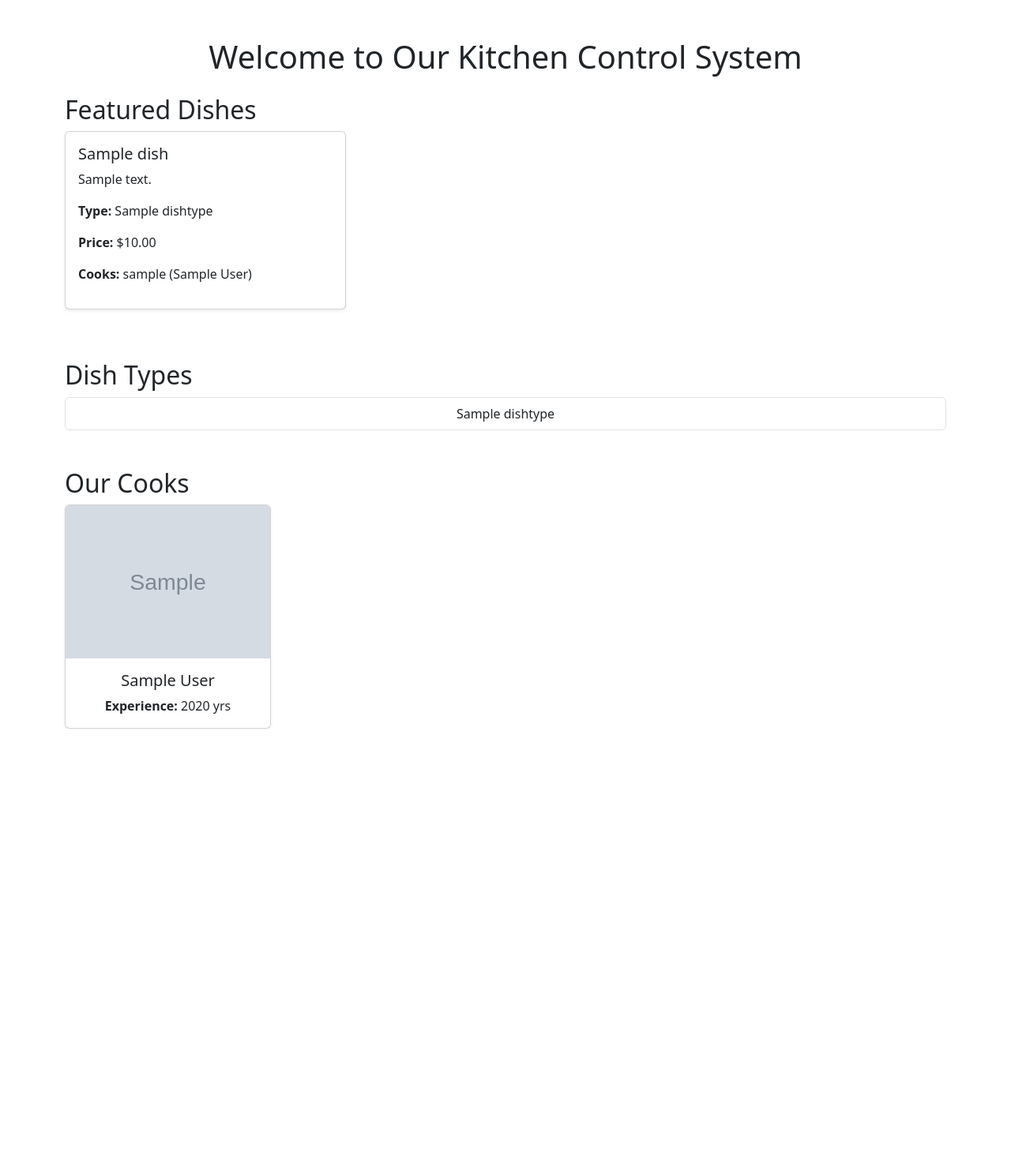
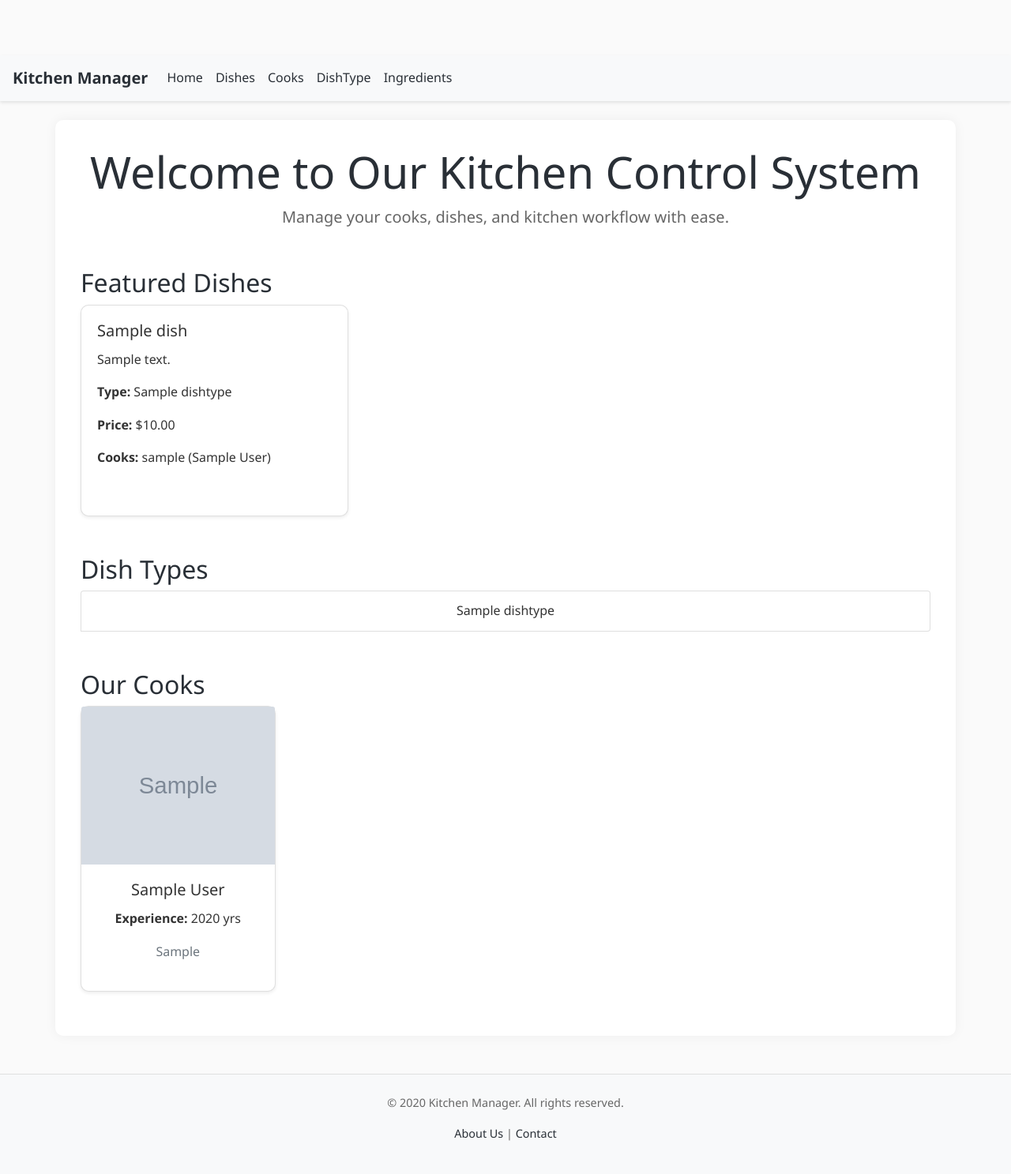
Before and after one commit to weuis/mono_restaurant, a Django app: template templates/mono_app/index.html in a window 1280 px wide. Shown: the whole page at 79% size. Before the commit the page ends 923 px from the top, so only its background shows below. Run offline with Django 5.2, Linux system fonts and the light colour scheme; tables that the repository leaves empty hold one stand-in row (values such as "Sample post"); the template is opened without the code that fills it: values that come from a table or form of the project are taken from there, most other values are stand-ins (such as "Sample title", 1, 10 or a date in 2020); grey boxes marked "Sample" are stand-in pictures; some libraries are stand-ins or nearby versions.

Commit message:
Update base.html, index.html, style.css

```diff
--- a/static/css/styles.css
+++ b/static/css/styles.css
@@ -7,61 +7,106 @@
     --padding: 1rem;
 }
 
+/* Reset */
 * {
     box-sizing: border-box;
     margin: 0;
     padding: 0;
 }
 
+/* Body & Global */
 body {
     font-family: 'Segoe UI', sans-serif;
     background-color: var(--bg-color);
     color: var(--text-color);
     line-height: 1.6;
-    padding-top: 60px;
+    padding-top: 70px; /* Offset for fixed navbar */
 }
 
-.container {
-    width: 90%;
-    max-width: 960px;
-    margin: auto;
+a {
+    transition: color 0.2s ease-in-out;
 }
 
-header {
-    background-color: var(--primary-color);
-    color: white;
-    position: fixed;
-    top: 0;
-    width: 100%;
-    padding: var(--padding) 0;
-    z-index: 1000;
-    box-shadow: 0 4px 6px rgba(0, 0, 0, 0.1);
+a:hover {
+    color: var(--accent-color);
+    text-decoration: none;
 }
 
-.header {
-    display: flex;
-    justify-content: space-between;
-    align-items: center;
+main.container {
+    background-color: #fff;
+    padding: 2rem;
+    border-radius: var(--radius);
+    box-shadow: 0 0 15px rgba(0, 0, 0, 0.05);
 }
 
-header a {
-    color: white;
-    text-decoration: none;
-    margin-left: 1rem;
-    font-weight: bold;
+/* Navbar */
+.navbar {
+    box-shadow: 0 2px 4px rgba(0, 0, 0, 0.1);
 }
 
-main {
-    padding: var(--padding);
-    background-color: white;
-    border-radius: var(--radius);
-    box-shadow: 0 0 10px rgba(0, 0, 0, 0.05);
+.navbar-brand {
+    font-weight: bold;
+    color: var(--primary-color) !important;
 }
 
+.navbar-light .navbar-nav .nav-link {
+    color: var(--primary-color);
+    font-weight: 500;
+}
+
+.navbar-light .navbar-nav .nav-link.active,
+.navbar-light .navbar-nav .nav-link:hover {
+    color: var(--accent-color);
+}
+
+/* Cards */
+.card {
+    border-radius: var(--radius);
+}
+
+.card-img-top {
+    object-fit: cover;
+    height: 200px;
+}
+
+/* Footer */
 footer {
-    margin-top: 2rem;
-    padding: 1rem;
+    background-color: #f8f9fa;
+    color: #666;
+    font-size: 0.9rem;
+    border-top: 1px solid #e0e0e0;
+}
+
+footer a {
+    color: var(--primary-color);
+}
+
+footer a:hover {
+    color: var(--accent-color);
+}
+
+/* Headings */
+h1, h2, h3, h4 {
+    color: var(--primary-color);
+}
+
+.lead {
+    color: #666;
+}
+
+/* Utility */
+.text-center {
     text-align: center;
-    font-size: 0.9rem;
-    color: #aaa;
 }
+
+.mt-4 {
+    margin-top: 1.5rem !important;
+}
+
+.mt-5 {
+    margin-top: 3rem !important;
+}
+
+.mb-5 {
+    margin-bottom: 3rem !important;
+}
--- a/templates/base.html
+++ b/templates/base.html
@@ -3,35 +3,48 @@
 <html lang="en">
 <head>
   <meta charset="UTF-8">
+  <meta name="viewport" content="width=device-width, initial-scale=1.0">
   <title>{% block title %}Kitchen Manager{% endblock %}</title>
-    <meta name="viewport" content="width=device-width, initial-scale=1">
 
+  <!-- Bootstrap CSS -->
+  <link rel="stylesheet" href="https://stackpath.bootstrapcdn.com/bootstrap/4.5.2/css/bootstrap.min.css">
   <link rel="stylesheet" href="{% static 'css/styles.css' %}">
+
   {% block extra_head %}{% endblock %}
 </head>
 <body>
 <header>
-        <div class="container header">
-            <h1><a href="{% url 'dish_list' %}">Kitchen Manager</a></h1>
-            <nav>
-                {% if user.is_authenticated %}
-                    <span>👨‍🍳 {{ user.first_name }} {{ user.last_name }}</span>
-                    <a href="{% url 'logout' %}">Log out</a>
-                {% else %}
-                    <a href="{% url 'login' %}">Log in</a>
-                {% endif %}
+  <nav class="navbar navbar-expand-lg navbar-light bg-light">
+    <a class="navbar-brand" href="{% url 'mono_app:index' %}">Kitchen Manager</a>
+    <button class="navbar-toggler" type="button" data-toggle="collapse" data-target="#navbarNav"
+            aria-controls="navbarNav" aria-expanded="false" aria-label="Toggle navigation">
+      <span class="navbar-toggler-icon"></span>
+    </button>
+
+    <div class="collapse navbar-collapse" id="navbarNav">
+      <ul class="navbar-nav mr-auto">
+          <li class="nav-item"><a class="nav-link" href="#">Home</a></li>
+          <li class="nav-item"><a class="nav-link" href="#">Dishes</a></li>
+          <li class="nav-item"><a class="nav-link" href="#">Cooks</a></li>
+          <li class="nav-item"><a class="nav-link" href="#">DishType</a></li>
+          <li class="nav-item"><a class="nav-link" href="#">Ingredients</a></li>
+      </ul>
+    </div>
   </nav>
-        </div>
 </header>
 
-    <main class="container">
+<main class="container mt-4">
   {% block content %}{% endblock %}
 </main>
 
-    <footer>
-        <div class="container">
+<footer class="bg-light text-center py-4 mt-5">
   <p>&copy; {{ now.year }} Kitchen Manager. All rights reserved.</p>
-        </div>
+  <p><a href="#">About Us</a> | <a href="#">Contact</a></p>
 </footer>
+
+<!-- Bootstrap JS -->
+<script src="https://code.jquery.com/jquery-3.5.1.slim.min.js"></script>
+<script src="https://cdn.jsdelivr.net/npm/@popperjs/core@2.9.2/dist/umd/popper.min.js"></script>
+<script src="https://stackpath.bootstrapcdn.com/bootstrap/4.5.2/js/bootstrap.min.js"></script>
 </body>
 </html>
--- a/templates/mono_app/index.html
+++ b/templates/mono_app/index.html
@@ -1,23 +1,21 @@
-<!-- templates/index.html -->
+{% extends "base.html" %}
 {% load static %}
-<!DOCTYPE html>
-<html lang="en">
-<head>
-    <meta charset="UTF-8">
-    <title>Home | Restaurant Kitchen</title>
-    <link rel="stylesheet" href="{% static 'css/bootstrap.min.css' %}">
-</head>
-<body>
-<div class="container mt-5">
-    <h1 class="text-center mb-4">Welcome to Our Kitchen Control System</h1>
+
+{% block title %}Home | Restaurant Kitchen{% endblock %}
+
+{% block content %}
+<div class="text-center mb-5">
+    <h1 class="display-4">Welcome to Our Kitchen Control System</h1>
+    <p class="lead">Manage your cooks, dishes, and kitchen workflow with ease.</p>
+</div>
 
 <section class="mb-5">
     <h2>Featured Dishes</h2>
     <div class="row">
         {% for dish in dishes %}
             <div class="col-md-4">
-                    <div class="card mb-3 shadow-sm">
-                        <div class="card-body">
+                <div class="card mb-4 shadow-sm h-100">
+                    <div class="card-body d-flex flex-column">
                         <h5 class="card-title">{{ dish.name }}</h5>
                         <p class="card-text">{{ dish.description|truncatewords:15 }}</p>
                         <p><strong>Type:</strong> {{ dish.dish_type.name }}</p>
@@ -26,15 +24,21 @@
                     </div>
                 </div>
             </div>
+        {% empty %}
+            <div class="col-12">
+                <p>No dishes found.</p>
+            </div>
         {% endfor %}
     </div>
 </section>
 
 <section class="mb-5">
     <h2>Dish Types</h2>
-        <ul class="list-group list-group-horizontal">
+    <ul class="list-group list-group-horizontal-sm flex-wrap">
         {% for type in dish_types %}
             <li class="list-group-item flex-fill text-center">{{ type.name }}</li>
+        {% empty %}
+            <li class="list-group-item">No dish types added yet.</li>
         {% endfor %}
     </ul>
 </section>
@@ -43,8 +47,8 @@
     <h2>Our Cooks</h2>
     <div class="row">
         {% for cook in cooks %}
-                <div class="col-md-3">
-                    <div class="card text-center shadow-sm">
+            <div class="col-md-3 mb-4">
+                <div class="card text-center h-100 shadow-sm">
                     {% if cook.profile_picture %}
                         <img src="{{ cook.profile_picture.url }}" class="card-img-top" alt="{{ cook.username }}">
                     {% else %}
@@ -52,13 +56,20 @@
                     {% endif %}
                     <div class="card-body">
                         <h5 class="card-title">{{ cook.first_name }} {{ cook.last_name }}</h5>
-                            <p class="card-text"><strong>Experience:</strong> {{ cook.years_of_experience }} yrs</p>
+                        <p class="card-text">
+                            <strong>Experience:</strong> {{ cook.years_of_experience }} yrs
+                        </p>
+                        {% if cook.specialization %}
+                            <p class="text-muted">{{ cook.specialization }}</p>
+                        {% endif %}
                     </div>
                 </div>
+            </div>
+        {% empty %}
+            <div class="col-12">
+                <p>No cooks available yet.</p>
             </div>
         {% endfor %}
     </div>
 </section>
-</div>
-</body>
-</html>
+{% endblock %}
```
Lines whose indentation alone changed are shown as unchanged.
